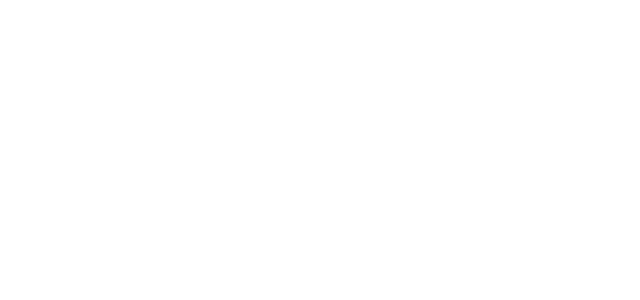
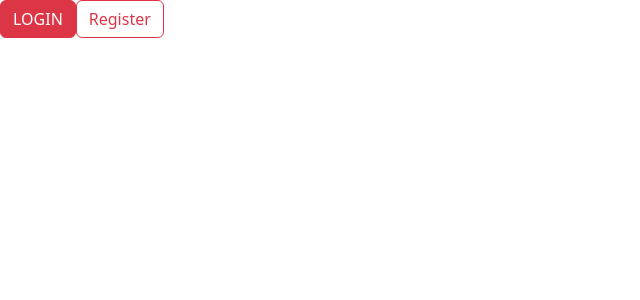
Before and after one commit to Bayu1904/FE, a React (Create React App) app: page /Login in a window 1280 px wide. Before the commit this address had no page. Shown: the top 300 px of the page, without its empty margins (0-640 px from the left). Built offline with nearby package versions, Linux system fonts and the light colour scheme.

Commit message:
Add Login

```diff
--- a/src/App.js
+++ b/src/App.js
@@ -5,6 +5,7 @@ import { BrowserRouter as Router, Routes, Route } from "react-router-dom";
 // pages
 // import List from "./components/List";
 import LandingPage from "./pages/Landingpages";
+import Login from "./components/inputForm/Login";
 
 function App() {
   return (
@@ -12,6 +13,7 @@ function App() {
       <Router>
         <Routes>
           <Route path="/" element={<LandingPage />} />
+          <Route path="/Login" element={<Login />} />
         </Routes>
       </Router>
     </div>
--- a/src/components/Header.js
+++ b/src/components/Header.js
@@ -1,15 +1,25 @@
-import React from 'react';
+import React, { useState } from "react";
 import "bootstrap/dist/css/bootstrap.min.css";
 
-import LogoBrand from '../assets/logo-brand.png'
-import Button from 'react-bootstrap/Button';
-import Container from 'react-bootstrap/Container';
-import Form from 'react-bootstrap/Form';
+import LogoBrand from "../assets/logo-brand.png";
+import Button from "react-bootstrap/Button";
+import Container from "react-bootstrap/Container";
+import Form from "react-bootstrap/Form";
 // import Nav from 'react-bootstrap/Nav';
-import Navbar from 'react-bootstrap/Navbar';
+import Navbar from "react-bootstrap/Navbar";
+import Modal from "react-bootstrap/Modal";
+import InputText from "./inputForm/InputText";
+import ButtonSubmit from "./inputForm/Button";
 // import NavDropdown from 'react-bootstrap/NavDropdown';
 
 function Header() {
+  const [show, setShow] = useState(false);
+  const [reg, setReg] = useState(false);
+
+  const handleClose = () => setShow(false);
+  const handleShow = () => setShow(true);
+  const regClose = () => setReg(false);
+  const regShow = () => setReg(true);
   return (
     <Navbar expand="lg">
       <Container>
@@ -24,8 +34,42 @@ function Header() {
         </Navbar.Brand>
 
         <Form className="d-flex">
-                    <Button variant="outline-danger" className='px-4'>Login</Button>
-                    <Button variant="danger" className='px-4 ms-2'>Register</Button>
+          <Button
+            variant="outline-danger"
+            className="px-4"
+            onClick={handleShow}
+          >
+            Login
+          </Button>
+          <Button variant="danger" className="px-4 ms-2" onClick={regShow}>
+            Register
+          </Button>
+          <Modal className="p-4" show={show} onHide={handleClose}>
+            <h1 className="m-3 mb-0" style={{ color: "#BD0707" }}>
+              Login
+            </h1>
+            <Modal.Body>
+              <InputText type="email" placeholder="Email" />
+              <InputText type="password" placeholder="Password" />
+            </Modal.Body>
+            <ButtonSubmit type="submit" text="LOGIN" />
+            <p className="text-center mt-3">Dont have an Account? click here</p>
+          </Modal>
+
+          <Modal className="p-4" show={reg} onHide={regClose}>
+            <h1 className="m-3 mb-0" style={{ color: "#BD0707" }}>
+              Register
+            </h1>
+            <Modal.Body>
+              <InputText type="text" placeholder="Full Name" />
+              <InputText type="email" placeholder="Email" />
+              <InputText type="password" placeholder="Password" />
+            </Modal.Body>
+            <ButtonSubmit type="submit" text="REGISTER" />
+            <p className="text-center mt-3">
+              Already have an account ? Click Here
+            </p>
+          </Modal>
         </Form>
       </Container>
     </Navbar>
--- /dev/null
+++ b/src/components/inputForm/Button.js
@@ -0,0 +1,14 @@
+import React from "react";
+import Button from "react-bootstrap/Button";
+
+export default function ButtonSubmit(props) {
+  return (
+    <div className="pt-4">
+      <div className="text-center">
+        <Button variant="danger" className="w-75" type="submit">
+          {props.text}
+        </Button>
+      </div>
+    </div>
+  );
+}
--- /dev/null
+++ b/src/components/inputForm/InputText.js
@@ -0,0 +1,10 @@
+import React from "react";
+import Form from "react-bootstrap/Form";
+
+export default function InputText(props) {
+  return (
+    <div className="mt-3">
+      <Form.Control type={props.type} placeholder={props.placeholder} />
+    </div>
+  );
+}
--- /dev/null
+++ b/src/components/inputForm/Login.js
@@ -0,0 +1,53 @@
+import React, { useState } from "react";
+import Button from "react-bootstrap/Button";
+import Modal from "react-bootstrap/Modal";
+import InputText from "./InputText";
+import ButtonSubmit from "./Button";
+
+function Login() {
+  const [show, setShow] = useState(false);
+  const [reg, setReg] = useState(false);
+
+  const handleClose = () => setShow(false);
+  const handleShow = () => setShow(true);
+  const regClose = () => setReg(false);
+  const regShow = () => setReg(true);
+
+  return (
+    <>
+      <Button variant="danger" onClick={handleShow}>
+        LOGIN
+      </Button>
+      <Button variant="outline-danger" onClick={regShow}>
+        Register
+      </Button>
+
+      <Modal className="p-4" show={show} onHide={handleClose}>
+        <h1 className="m-3 mb-0" style={{ color: "#BD0707" }}>
+          Login
+        </h1>
+        <Modal.Body>
+          <InputText type="email" placeholder="Email" />
+          <InputText type="password" placeholder="Password" />
+        </Modal.Body>
+        <ButtonSubmit type="submit" text="LOGIN" />
+        <p className="text-center mt-3">Dont have an Account? click here</p>
+      </Modal>
+
+      <Modal className="p-4" show={reg} onHide={regClose}>
+        <h1 className="m-3 mb-0" style={{ color: "#BD0707" }}>
+          Register
+        </h1>
+        <Modal.Body>
+          <InputText type="text" placeholder="Full Name" />
+          <InputText type="email" placeholder="Email" />
+          <InputText type="password" placeholder="Password" />
+        </Modal.Body>
+        <ButtonSubmit type="submit" text="REGISTER" />
+        <p className="text-center mt-3">Already have an account ? Click Here</p>
+      </Modal>
+    </>
+  );
+}
+
+export default Login;
```
Lines whose indentation alone changed are shown as unchanged.
